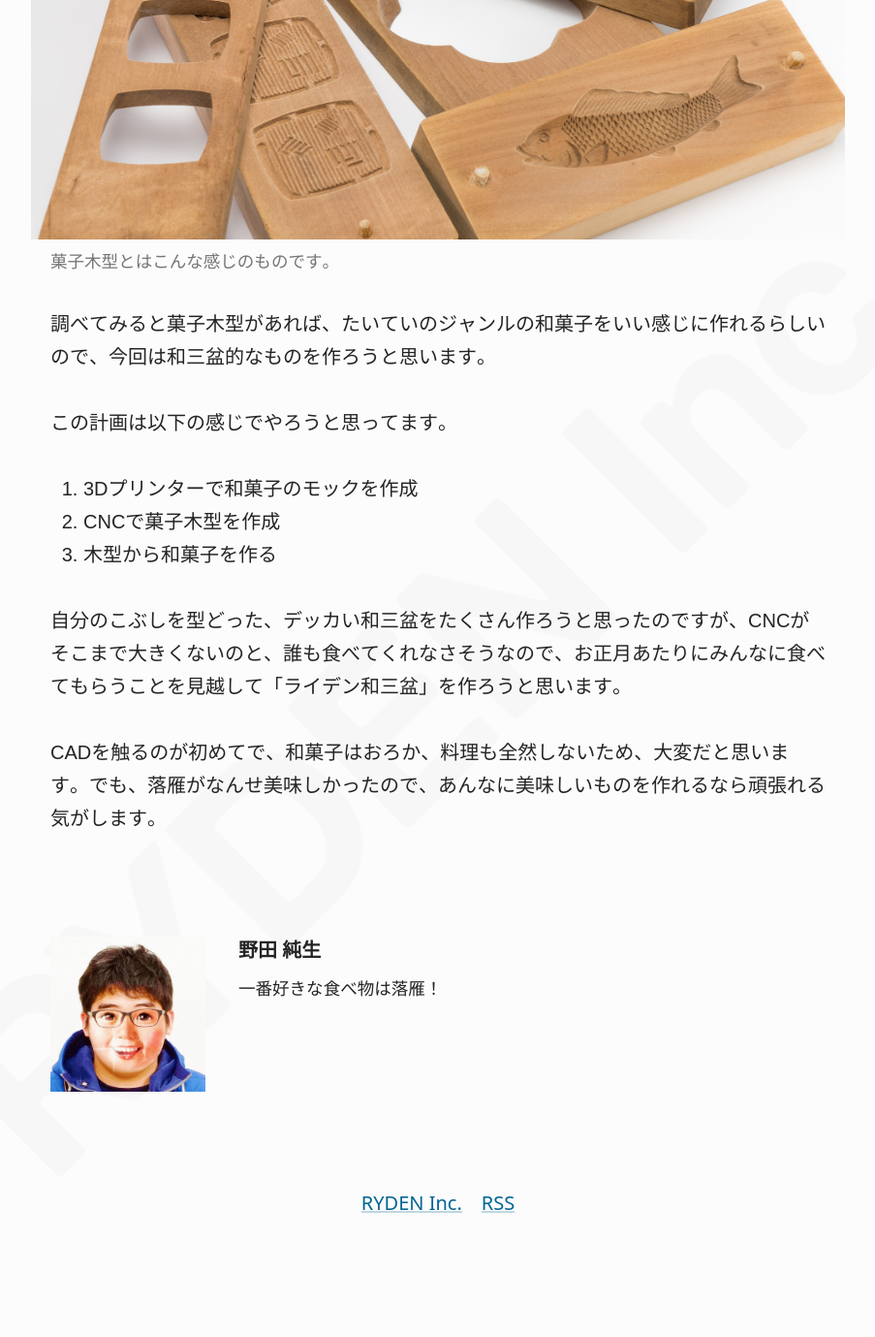
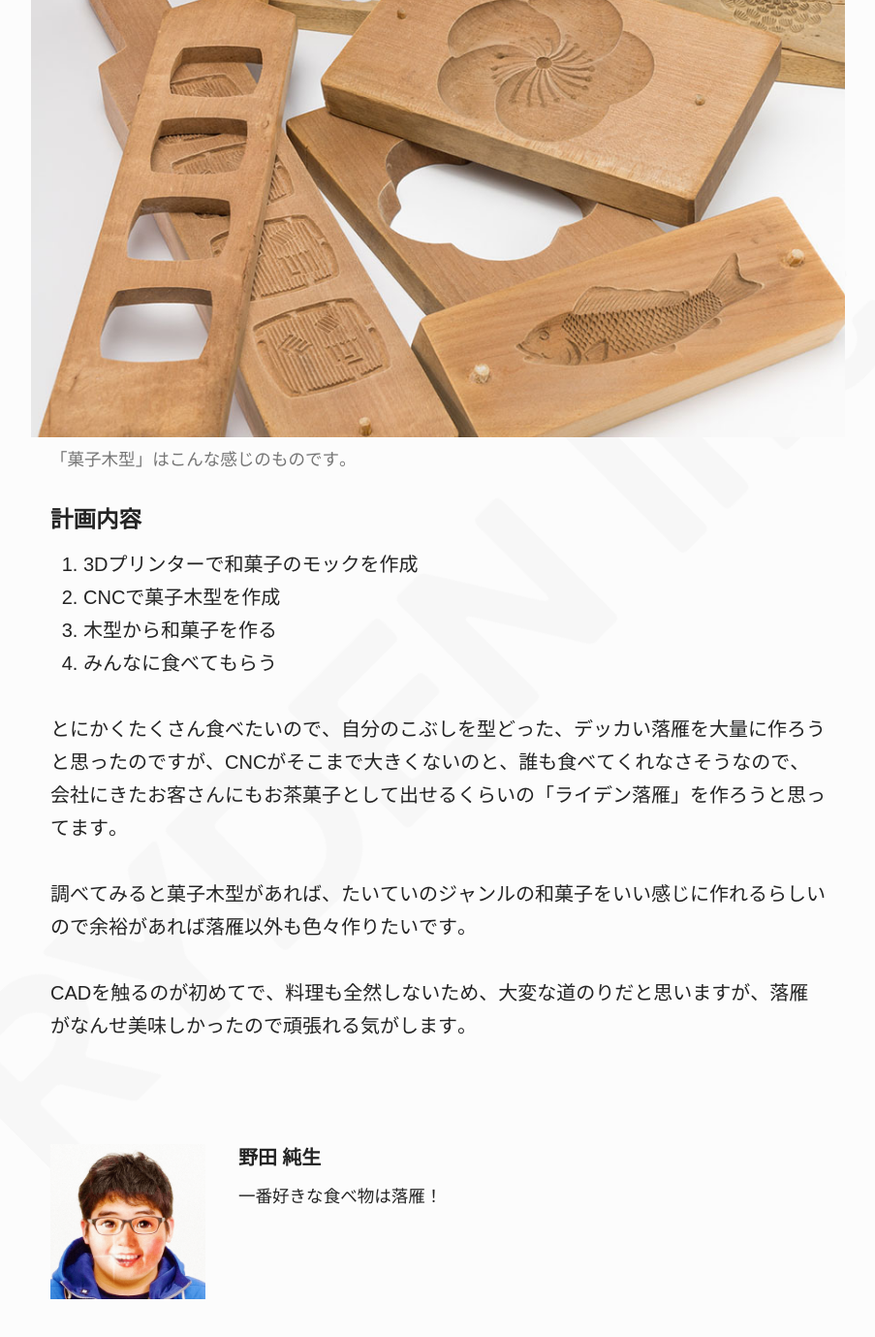
Before and after one commit to yuheiy/rookies, a Jekyll site: the page built from _posts/2017-09-07-wagashi-1.md, in a window 1280 px wide and 1400 px high, scrolled down 1402 px. Shown: the top 1379 px of the window at 97% size, without its empty margins (188-1091 px from the left). Built offline with Jekyll 4.4.1, drawn with Linux system fonts in a browser that asks for light colours; our own code applies the rules of GitHub Pages for plain Markdown files; before the commit the page ends 2694 px from its top, so only the background shows below that; some of the changed text lies outside the part shown.

Commit message:
記事なおした

```diff
--- a/_posts/2017-09-07-wagashi-1.md
+++ b/_posts/2017-09-07-wagashi-1.md
@@ -8,25 +8,32 @@ image: wagashi-1-title.jpg
   <img src="{{ site.baseurl }}/assets/images/post/wagashi-1/cover.jpg" alt="">
 </figure>
 
+先日、会社のお土産に和菓子の落雁（らくがん）を買ってきました。
+
+食べてみると、それがめちゃめちゃ美味しくて
+
+「自分で作ってたくさん食べたいなぁ」と思うようになりました。
+
 <!-- more -->
 
-会社のお土産に買ってきた落雁（らくがん）を買ってきたところ、その落雁がめちゃめちゃ美味しく「自分で作ってたくさん食べたいなぁ」と思いました。
+そこで、ちょうど会社にあまり使われていない「CNC切削（せっさく）機」を使い、ベースとなる「菓子木型」をCNCで作って、そこから美味しい「オリジナル落雁」を作ることにしました。
 
-そんなことを考えていたら、ちょうど会社にあまり使われていない「CNC切削（せっさく）機」があったので、和菓子のベースとなる「菓子木型」を作ることにしました。
+このブログでは、何回かに渡って、僕が落雁を作る様子を報告しようと思います。
 
 <figure class="large">
   <img src="{{ site.baseurl }}/assets/images/post/wagashi-1/kigata.jpg" alt="花や魚など様々な形をモチーフにした木型">
-  <figcaption>菓子木型とはこんな感じのものです。</figcaption>
+  <figcaption>「菓子木型」はこんな感じのものです。</figcaption>
 </figure>
 
-調べてみると菓子木型があれば、たいていのジャンルの和菓子をいい感じに作れるらしいので、今回は和三盆的なものを作ろうと思います。
-
-この計画は以下の感じでやろうと思ってます。
+### 計画内容
 
 1. 3Dプリンターで和菓子のモックを作成
 1. CNCで菓子木型を作成
 1. 木型から和菓子を作る
+1. みんなに食べてもらう
 
-自分のこぶしを型どった、デッカい和三盆をたくさん作ろうと思ったのですが、CNCがそこまで大きくないのと、誰も食べてくれなさそうなので、お正月あたりにみんなに食べてもらうことを見越して「ライデン和三盆」を作ろうと思います。
+とにかくたくさん食べたいので、自分のこぶしを型どった、デッカい落雁を大量に作ろうと思ったのですが、CNCがそこまで大きくないのと、誰も食べてくれなさそうなので、会社にきたお客さんにもお茶菓子として出せるくらいの「ライデン落雁」を作ろうと思ってます。
 
-CADを触るのが初めてで、和菓子はおろか、料理も全然しないため、大変だと思います。でも、落雁がなんせ美味しかったので、あんなに美味しいものを作れるなら頑張れる気がします。
+調べてみると菓子木型があれば、たいていのジャンルの和菓子をいい感じに作れるらしいので余裕があれば落雁以外も色々作りたいです。
+
+CADを触るのが初めてで、料理も全然しないため、大変な道のりだと思いますが、落雁がなんせ美味しかったので頑張れる気がします。
```
Also changed, not shown: assets/images/post/wagashi-1/cover.jpg, assets/images/post/wagashi-1/kigata.jpg.
